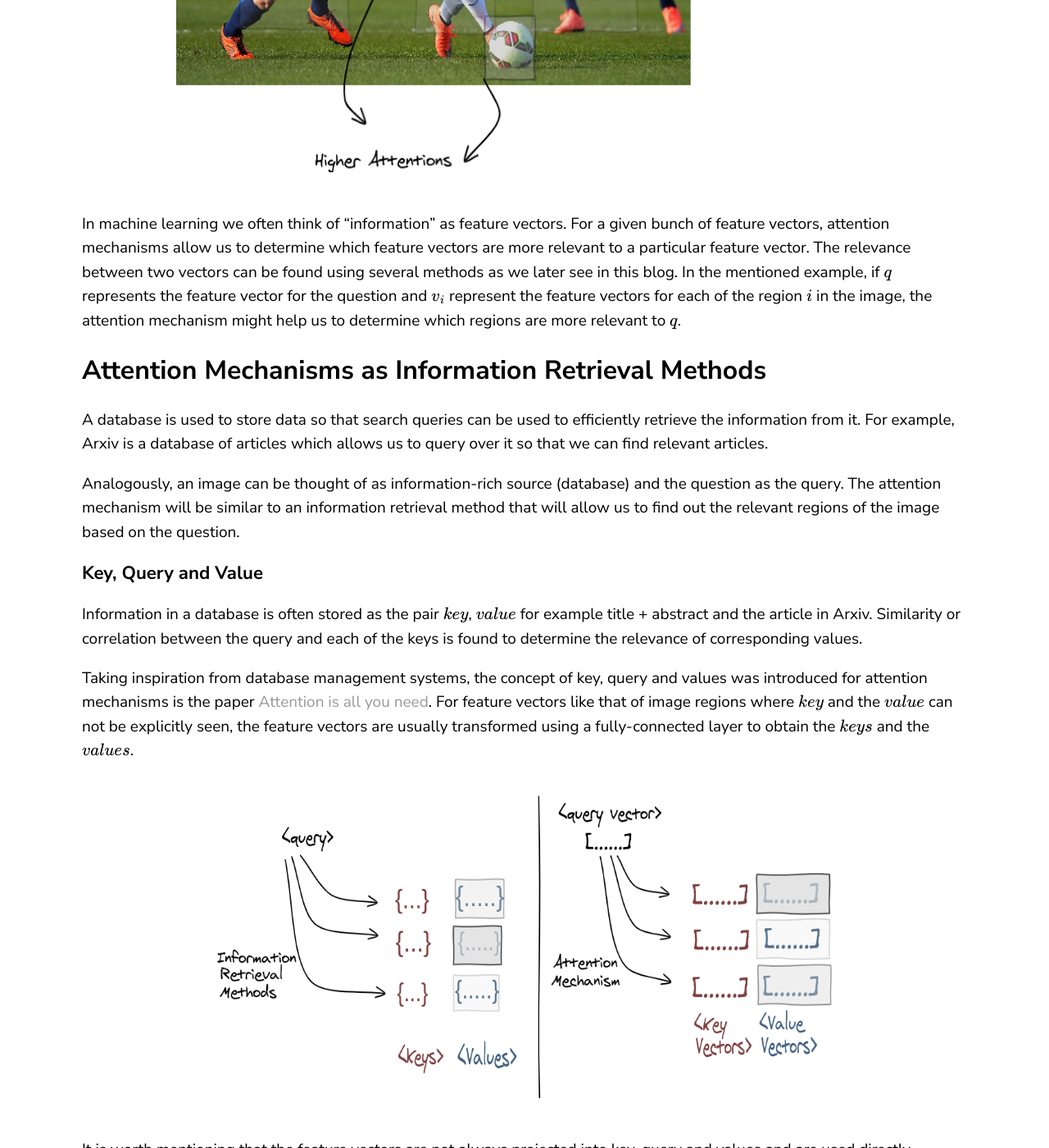
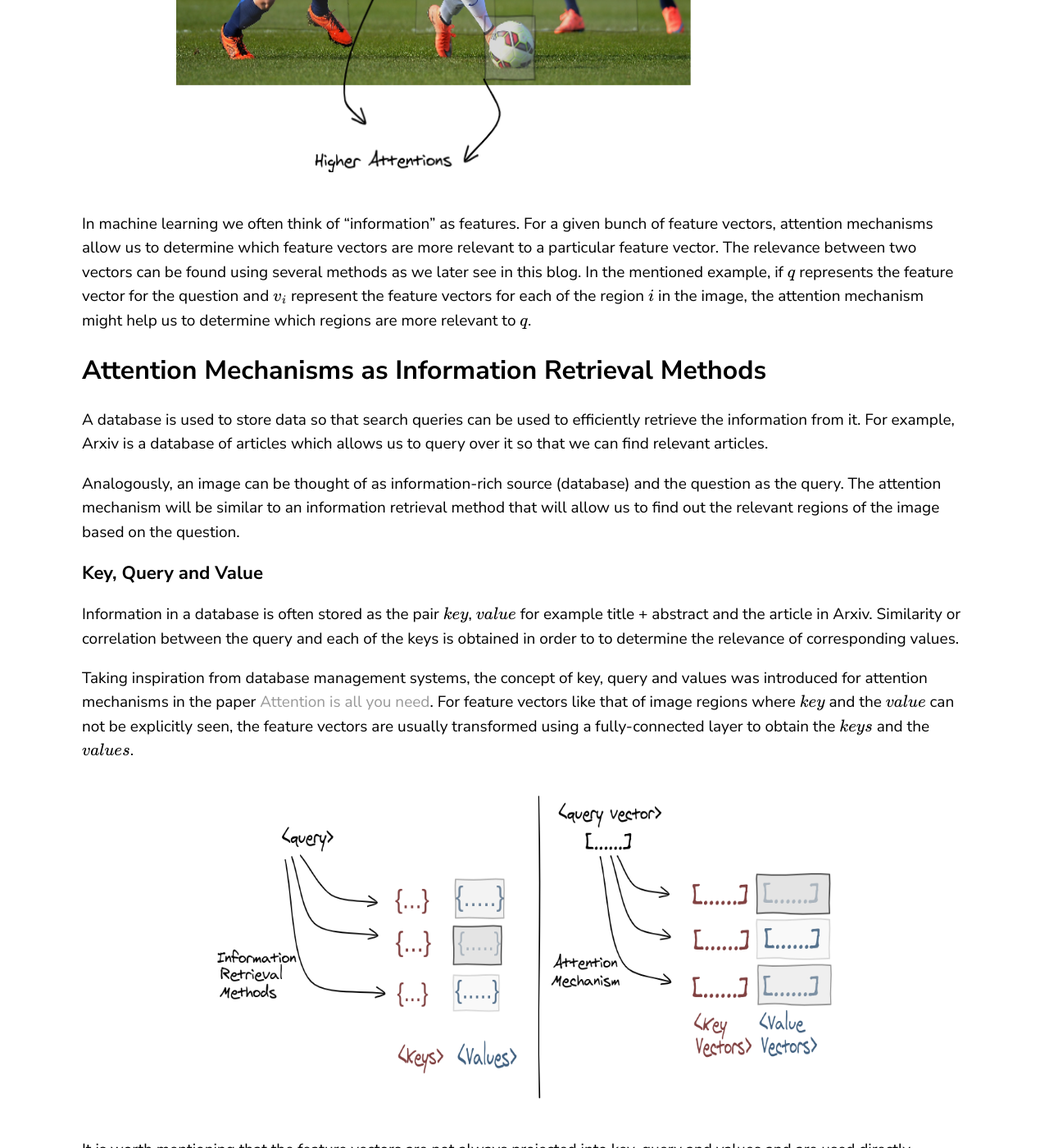
Before and after one commit to LearningTurtle/Blog, a Jekyll site: the page built from _posts/2020-07-15-attention_another_perspective.markdown, in a window 1280 px wide and 1400 px high, scrolled down 1768 px. Shown: the whole window at 82% size. Built offline with Jekyll 4.4.1, drawn with Linux system fonts in a browser that asks for light colours; formulas are drawn with MathJax 3; comment, search, counter and statistics services are not loaded.

Commit message:
minor grammar corections

```diff
--- a/_posts/2020-07-15-attention_another_perspective.markdown
+++ b/_posts/2020-07-15-attention_another_perspective.markdown
@@ -21,7 +21,7 @@ You would realize that there are a bunch of regions in the image that are more i
   <img width="850" height="600" src="https://raw.githubusercontent.com/LearningTurtle/Blog/master/assets/images/football_imp.png">
 </p>
 
-In machine learning we often think of "information" as feature vectors. For a given bunch of feature vectors, attention mechanisms allow us to determine which feature vectors are more relevant to a particular feature vector. The relevance between two vectors can be found using several methods as we later see in this blog. In the mentioned example, if $$q$$ represents the feature vector for the question and $$v_i$$ represent the feature vectors for each of the region $$i$$ in the image, the attention mechanism might help us to determine which regions are more relevant to $$q$$.
+In machine learning we often think of "information" as features. For a given bunch of feature vectors, attention mechanisms allow us to determine which feature vectors are more relevant to a particular feature vector. The relevance between two vectors can be found using several methods as we later see in this blog. In the mentioned example, if $$q$$ represents the feature vector for the question and $$v_i$$ represent the feature vectors for each of the region $$i$$ in the image, the attention mechanism might help us to determine which regions are more relevant to $$q$$.
 
 ## Attention Mechanisms as Information Retrieval Methods
 
@@ -31,9 +31,9 @@ Analogously, an image can be thought of as information-rich source (database) an
 
 ### Key, Query and Value
 
-Information in a database is often stored as the pair $$key$$, $$value$$ for example title + abstract and the article in Arxiv. Similarity or correlation between the query and each of the keys is found to determine the relevance of corresponding values.
+Information in a database is often stored as the pair $$key$$, $$value$$ for example title + abstract and the article in Arxiv. Similarity or correlation between the query and each of the keys is obtained in order to to determine the relevance of corresponding values.
 
-Taking inspiration from database management systems, the concept of key, query and values was introduced for attention mechanisms is the paper [Attention is all you need][1]. For feature vectors like that of image regions where $$key$$ and the $$value$$ can not be explicitly seen, the feature vectors are usually transformed using a fully-connected layer to obtain the $$keys$$ and the $$values$$.
+Taking inspiration from database management systems, the concept of key, query and values was introduced for attention mechanisms in the paper [Attention is all you need][1]. For feature vectors like that of image regions where $$key$$ and the $$value$$ can not be explicitly seen, the feature vectors are usually transformed using a fully-connected layer to obtain the $$keys$$ and the $$values$$.
 
 <p align="center">
   <img width="750" height="370" src="https://raw.githubusercontent.com/LearningTurtle/Blog/master/assets/images/attention_information.png">
```
